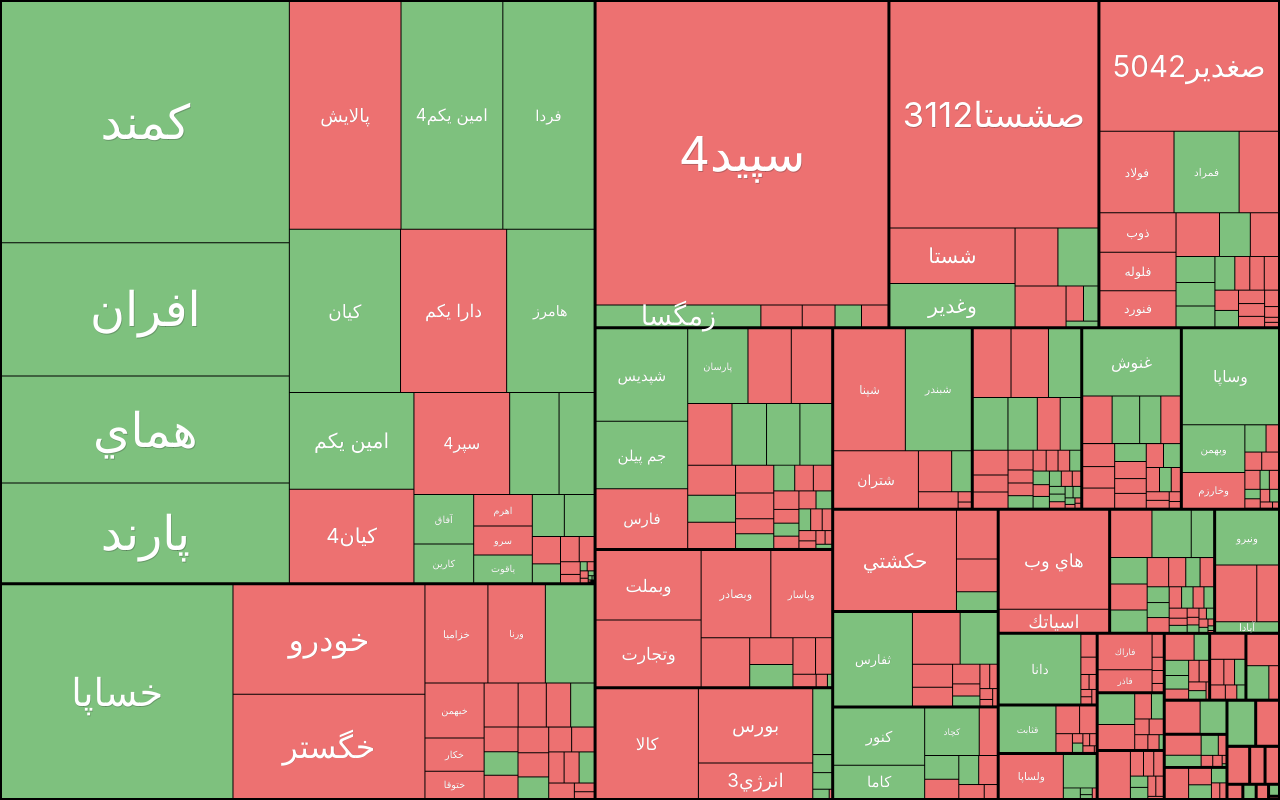
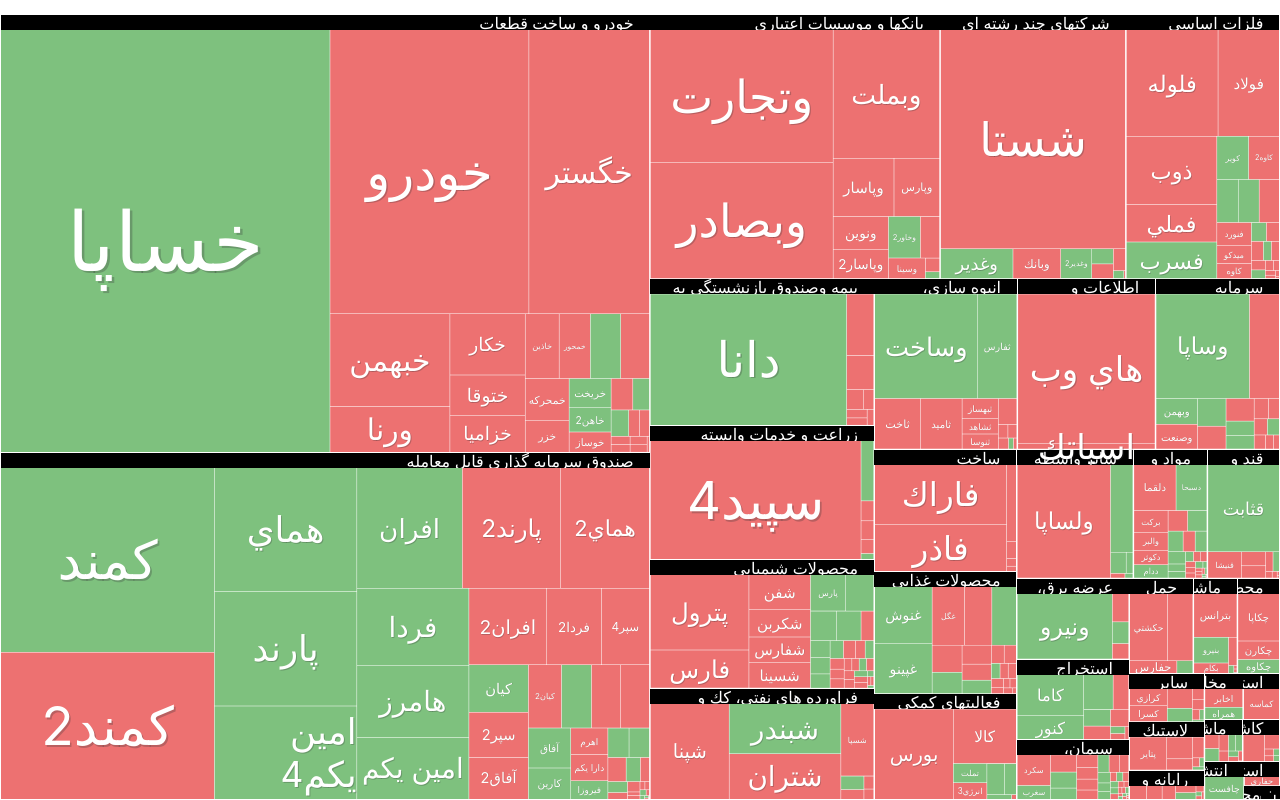
Before and after one commit to Abolfazl2647/treemap, a React (Create React App) app: page / in a window 1280 px wide. Built offline with nearby package versions, Linux system fonts and the light colour scheme.

Commit message:
chore: commit for start scale

```diff
--- a/src/hooks/useMarketMap.js
+++ b/src/hooks/useMarketMap.js
@@ -1,7 +1,6 @@
 import { useState, useEffect } from "react";
 
 export const convertDataForTreeMap = (object) => {
-  //   console.log("object in", object);
   const array = object.sectors;
 
   const newArray = array
@@ -10,7 +9,7 @@
         code: item.code,
         name: item.name,
         value: item.instruments.reduce((prev, currnet) => {
-          return prev + currnet.tradeSummary.totalValue;
+          return prev + currnet.tradeSummary.totalVolume;
         }, 0),
         children: item.instruments
           .map((elem) => {
@@ -21,7 +20,7 @@
               ...elem.tradeSummary,
             };
           })
-          .sort((a, b) => b.totalValue - a.totalValue),
+          .sort((a, b) => b.totalVolume - a.totalVolume),
       };
     })
     .sort((a, b) => b.value - a.value);
--- a/src/treemap/index.jsx
+++ b/src/treemap/index.jsx
@@ -9,25 +9,9 @@
 const createTable = (data) => {
   const width = window.innerWidth;
   const height = window.innerHeight;
-  const padding = 1;
+  const padding = 0.5;
 
-  // =========================================  create Heirarchy
-  const root = d3
-    .hierarchy(data, (node) => node.children)
-    .sum((node) => node.totalValue)
-    .sort((a, b) => b.totalValue - a.totalValue);
-
-  const treemap = d3
-    .treemap()
-    .size([width, height])
-    .padding(padding)
-    .round(false);
-  treemap(root);
-
-  // const parent = root.descendants().filter((item) => item.depth === 1);
-  const leaves = root.leaves();
-  // ==================================================================================
-  //========================================= Create Containers
+  // scales
   const mainZoom = d3
     .zoom()
     .scaleExtent([1, 150])
@@ -36,22 +20,62 @@
       [width, height],
     ]);
 
+  // const colorDomain = [-6, -5, -4, -3, -2, -1, 0, 1, 2, 3, 4, 5, 6];
+  const colorRange = [
+    "#9d2f29",
+    "#ba4a45",
+    "#de7875",
+    "#ababab",
+    "#333236",
+    "#dcdcdc",
+    "#8cbf84",
+    "#5c8456",
+    "#315c32",
+  ];
+
+  const color = d3.scaleOrdinal(colorRange);
+
+  console.log("color", color(5000));
+
+  // =========================================  create Heirarchy
+  const root = d3
+    .hierarchy(data, (node) => node.children)
+    .sum((node) => node.totalVolume)
+    .sort((a, b) => b.totalVolume - a.totalVolume);
+
+  const treemap = d3
+    .treemap()
+    .size([width, height])
+    .padding(padding)
+    .paddingTop(15)
+    .round(false);
+  treemap(root);
+
+  const parent = root.descendants().filter((item) => item.depth === 1);
+  const leaves = root.leaves();
+  // ==================================================================================
+  //========================================= Create Containers
+
   const map = d3.select("#treemap").call(mainZoom);
 
   const canvas = map
-    .append("canvas")
-    .attr("class", "canvas")
+    .select("canvas.canvas")
     .attr("width", width)
     .attr("height", height);
 
   const context = canvas.node().getContext("2d");
 
   const textLayer = map
-    .append("div")
-    .attr("class", "textLayer")
+    .select("div.textLayer")
     .attr("style", `width:${width}px;height:${height}px;`);
 
   // ========================================= Create Helpers
+
+  const dementionStyle = (d) => {
+    const width = d.x1 - d.x0;
+    const height = d.y1 - d.y0;
+    return `left: ${d.x0}px;top:${d.y0}px;width:${width}px;height:${height}px;`;
+  };
 
   const isElementInViewport = (leaf, transfrom) => {
     const { k, x, y } = transfrom;
@@ -103,12 +127,32 @@
     const filteredLeaves = leaves.filter((item, i) => {
       const widthoftile = transform.k * (item.x1 - item.x0);
       const inView = isElementInViewport(item, transform);
-
-      return widthoftile > 50 && inView;
+      return widthoftile > 30 && inView;
     });
 
     // empty the layer
     d3.select("div.textLayer").selectAll("div").remove();
+
+    const sector = textLayer
+      .selectAll("div.tile")
+      .data(parent)
+      .enter()
+      .append("div")
+      .attr("class", "sector")
+      .attr("style", (d) => {
+        return `${dementionStyle(d)};`;
+      });
+
+    sector
+      .append("span")
+      .attr("class", "sector-name")
+      .attr("style", (node) => {
+        // const fontsize = 10 / transform.k;
+        return `font-size: 1em`;
+      })
+      .text((node) => {
+        return `${node.data.name}`;
+      });
 
     // draw new one
     const tile = textLayer
@@ -118,15 +162,27 @@
       .append("div")
       .attr("class", "tile")
       .attr("style", (d) => {
-        return `left: ${d.x0}px;top:${d.y0}px;width:${d.x1 - d.x0}px;height:${
-          d.y1 - d.y0
-        }px;font-size: ${(d.x1 - d.x0) / 6}px`;
+        const width = (d.x1 - d.x0) / transform.k;
+        // const height = (fy * (d.y1 - d.y0)) / transform.k;
+        // const fontsize = Math.max(
+        //   Math.min(
+        //     width / 5,
+        //     height / 2,
+        //     Math.sqrt(width * width + height * height) / 10
+        //   ),
+        //   9
+        // );
+        return `${dementionStyle(d)};font-size: ${width / 2}px`;
       });
 
     tile
       .append("span")
       .attr("class", "tile-name")
-      .text((node) => node.data.name);
+      .text((node) => {
+        // const { lastClosePrice, closePrice } = node.data;
+        // const change = Math.round(lastClosePrice / closePrice);
+        return `${node.data.name}`;
+      });
   }
 
   // zoom textlayer
@@ -163,5 +219,10 @@
     createTable(data);
   }, []);
 
-  return <div id="treemap" />;
+  return (
+    <div id="treemap">
+      <canvas className="canvas" />
+      <div className="textLayer" />
+    </div>
+  );
 }
--- a/src/treemap/style.css
+++ b/src/treemap/style.css
@@ -13,7 +13,7 @@
   height: 100%;
   overflow: hidden;
   position: relative;
-  background-color: black;
+  /* background-color: black; */
   transform-origin: 0 0 0;
 }
 
@@ -35,15 +35,53 @@
   justify-content: center;
   align-items: center;
   box-sizing: border-box;
+  will-change: transfrom;
 }
 
-.tile {
+.sector {
   z-index: 2;
   display: flex;
   flex-direction: column;
   position: absolute;
-  justify-content: center;
-  align-items: center;
+  will-change: transfrom;
+  -webkit-font-smoothing: antialiased;
+  text-rendering: optimizeLegibility;
   color:white;
   text-shadow: 0.015em 0.015em 0 rgb(50 49 54 / 28%);
 }
+.sector-name {
+  display: inline-flex;
+  color: white;
+  line-height: 1.1em;
+  background-color: black;
+  overflow: hidden;
+  max-height: 13px;
+  max-height: 15px;
+  padding: 0 1em;
+  overflow: hidden;
+  text-overflow: ellipsis;
+  direction: rtl;
+  text-align: right;
+}
+.sector-name:hover { background-color: yellow; color:black}
+
+.tile {
+  z-index: 3;
+  display: flex;
+  transition: all ease .5s;
+  flex-direction: column;
+  position: absolute;
+  justify-content: center;
+  align-items: center;
+  will-change: transfrom;
+  -webkit-font-smoothing: antialiased;
+  text-rendering: optimizeLegibility;
+  color:white;
+  text-shadow: 0.015em 0.015em 0 rgb(50 49 54 / 28%);
+}
+
+.tile-name {
+  direction: rtl;
+  text-align: right;
+  font-size: .5em;
+}
```
